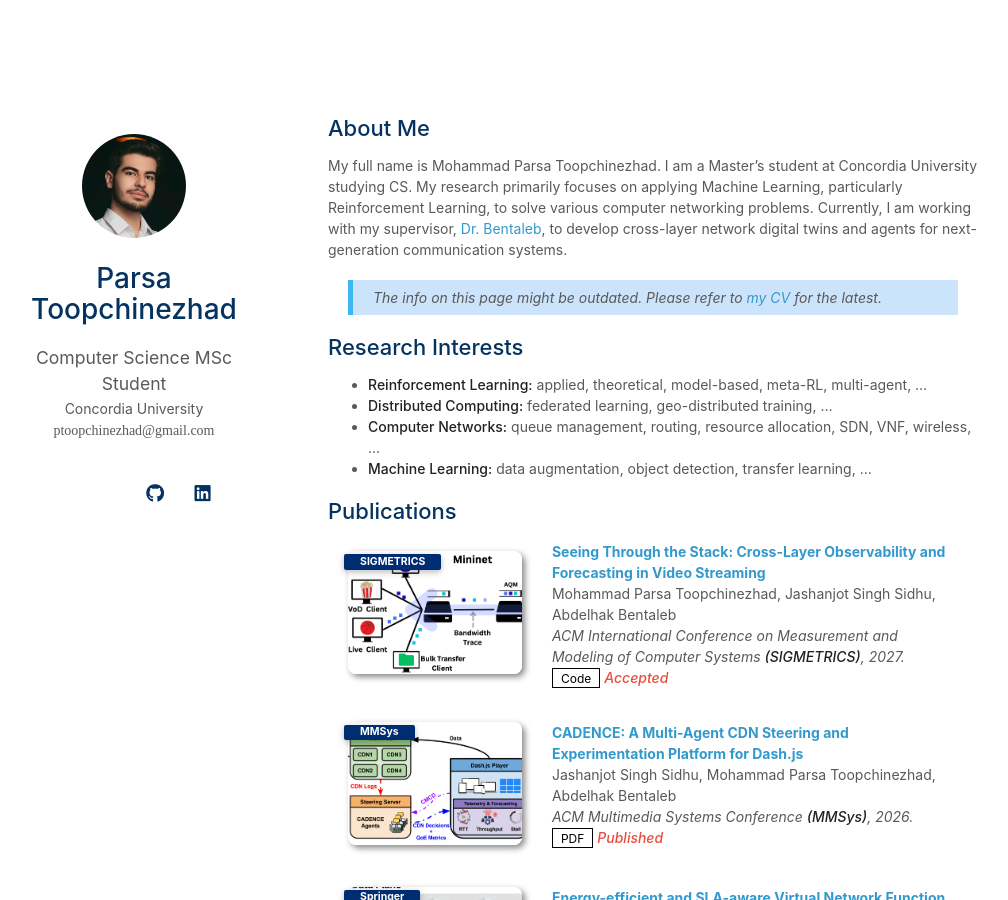
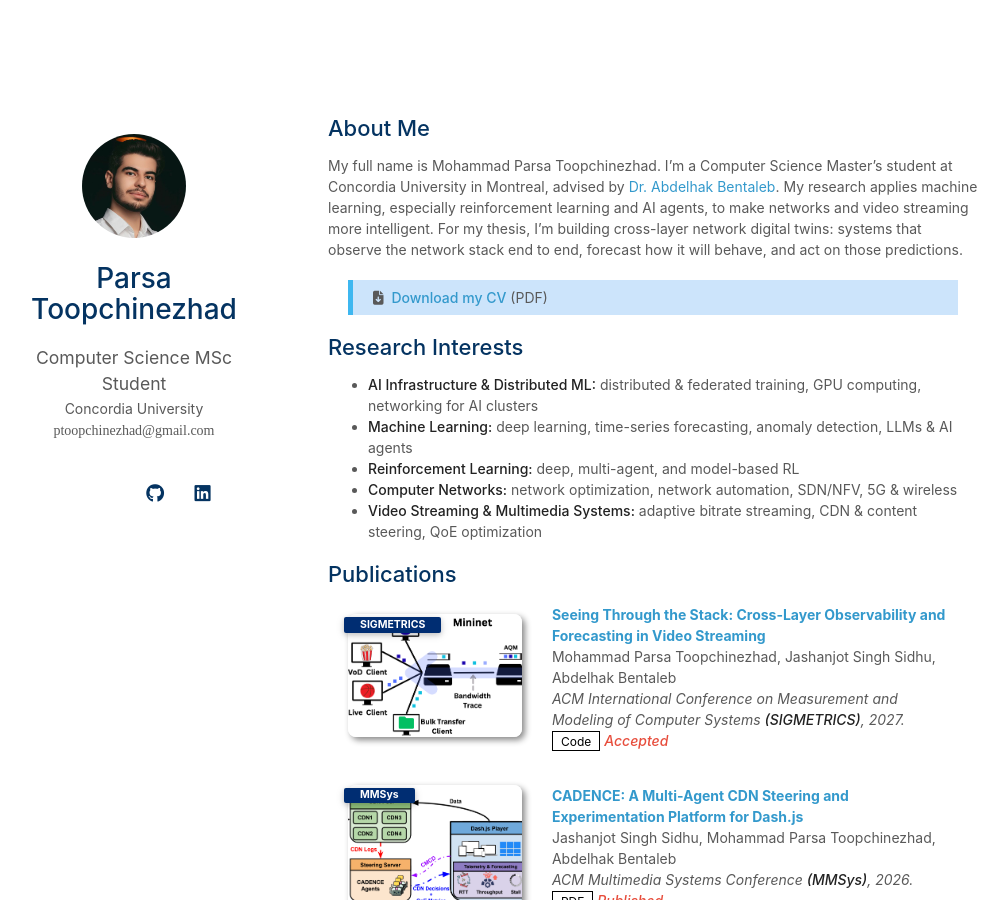
Before and after one commit to Procedurally-Generated-Human/Procedurally-Generated-Human.github.io, a Jekyll site: the page built from index.md, in a window 1280 px wide and 900 px high. Shown: the whole window, without its empty margins (142-1150 px from the left). Built offline with Jekyll 4.4.1, drawn with Linux system fonts in a browser that asks for light colours; a style sheet for code colours, icons or effects is not loaded; our own code applies the rules of GitHub Pages for plain Markdown files.

Commit message:
Rewrite About Me, replace outdated-info note with a CV download link, refresh research interests
Co-Authored-By: Claude Opus 5.5 <noreply@anthropic.com>
Claude-Session: https://claude.ai/code/session_01NEyid8irJAq7Vxss2XiwFv

```diff
--- a/index.md
+++ b/index.md
@@ -4,20 +4,21 @@ layout: homepage
 
 ## About Me
 
-My full name is Mohammad Parsa Toopchinezhad. I am a Master's student at Concordia University studying CS. My research primarily focuses on applying Machine Learning, particularly Reinforcement Learning, to solve various computer networking problems. Currently, I am working with my supervisor, [Dr. Bentaleb](https://scholar.google.com/citations?user=rRq6FiAAAAAJ&hl=en), to develop cross-layer network digital twins and agents for next-generation communication systems.
+My full name is Mohammad Parsa Toopchinezhad. I'm a Computer Science Master's student at Concordia University in Montreal, advised by [Dr. Abdelhak Bentaleb](https://scholar.google.com/citations?user=rRq6FiAAAAAJ&hl=en). My research applies machine learning, especially reinforcement learning and AI agents, to make networks and video streaming more intelligent. For my thesis, I'm building cross-layer network digital twins: systems that observe the network stack end to end, forecast how it will behave, and act on those predictions.
 
-<div style="background-color:rgba(1, 121, 236, 0.2); border-left:5px solid #3eb7f0; margin:20px; padding:7px 10px 7px 20px; font-style:italic;">
+<div style="background-color:rgba(1, 121, 236, 0.2); border-left:5px solid #3eb7f0; margin:20px; padding:7px 10px 7px 20px;">
 
-The info on this page might be outdated. Please refer to <a href="https://procedurally-generated-human.github.io/assets/files/cv.pdf">my CV</a> for the latest.
+<i class="fa-solid fa-file-arrow-down"></i>&nbsp; <strong><a href="./assets/files/cv.pdf" download="Parsa-Toopchinezhad-CV.pdf">Download my CV</a></strong> (PDF)
 
 </div>
 
 ## Research Interests
 
-- **Reinforcement Learning:** applied, theoretical, model-based, meta-RL, multi-agent, ...
-- **Distributed Computing:** federated learning, geo-distributed training, ...
-- **Computer Networks:** queue management, routing, resource allocation, SDN, VNF, wireless, ...
-- **Machine Learning:** data augmentation, object detection, transfer learning, ...
+- **AI Infrastructure & Distributed ML:** distributed & federated training, GPU computing, networking for AI clusters
+- **Machine Learning:** deep learning, time-series forecasting, anomaly detection, LLMs & AI agents
+- **Reinforcement Learning:** deep, multi-agent, and model-based RL
+- **Computer Networks:** network optimization, network automation, SDN/NFV, 5G & wireless
+- **Video Streaming & Multimedia Systems:** adaptive bitrate streaming, CDN & content steering, QoE optimization
 
 {% include_relative _includes/publications.md %}
 
```
